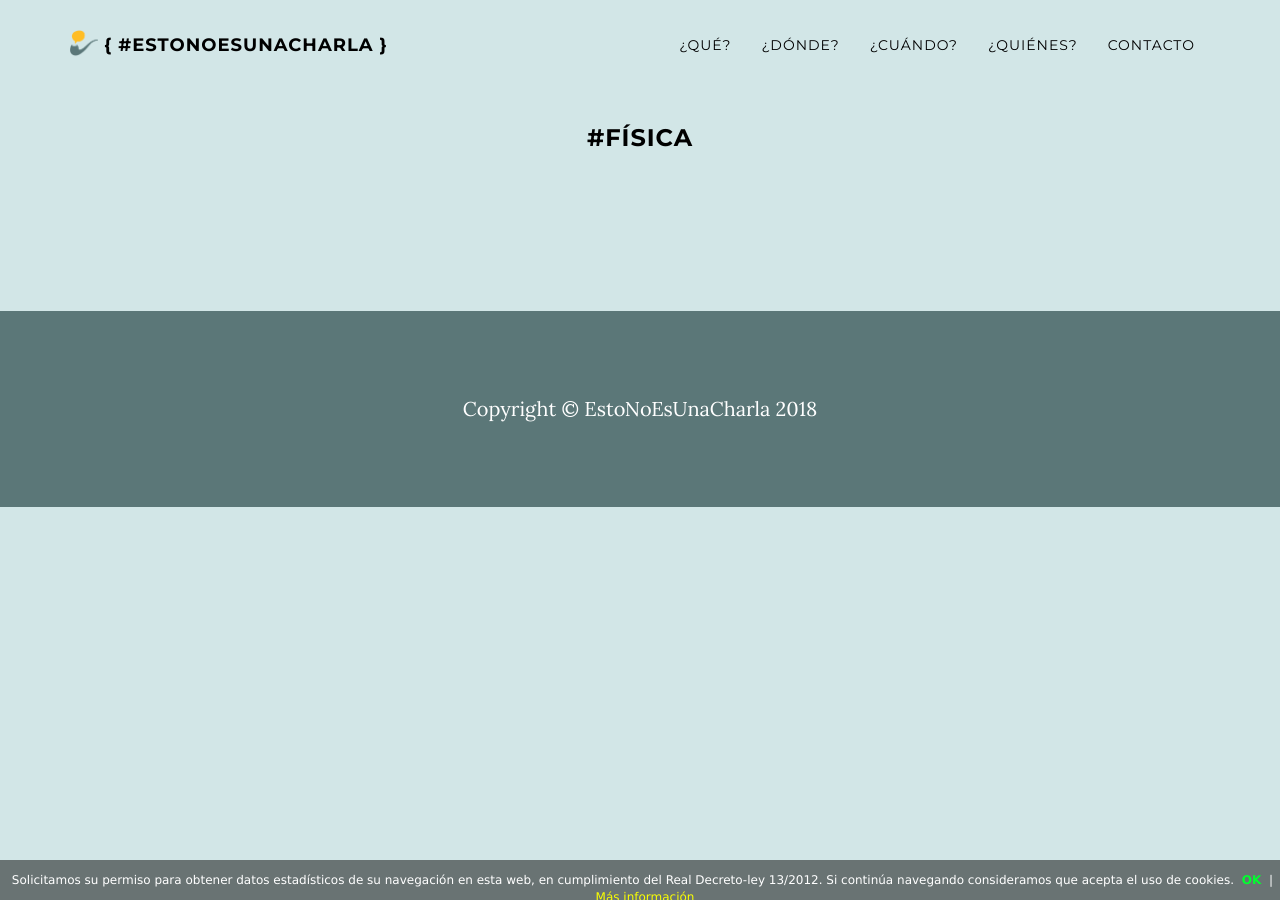
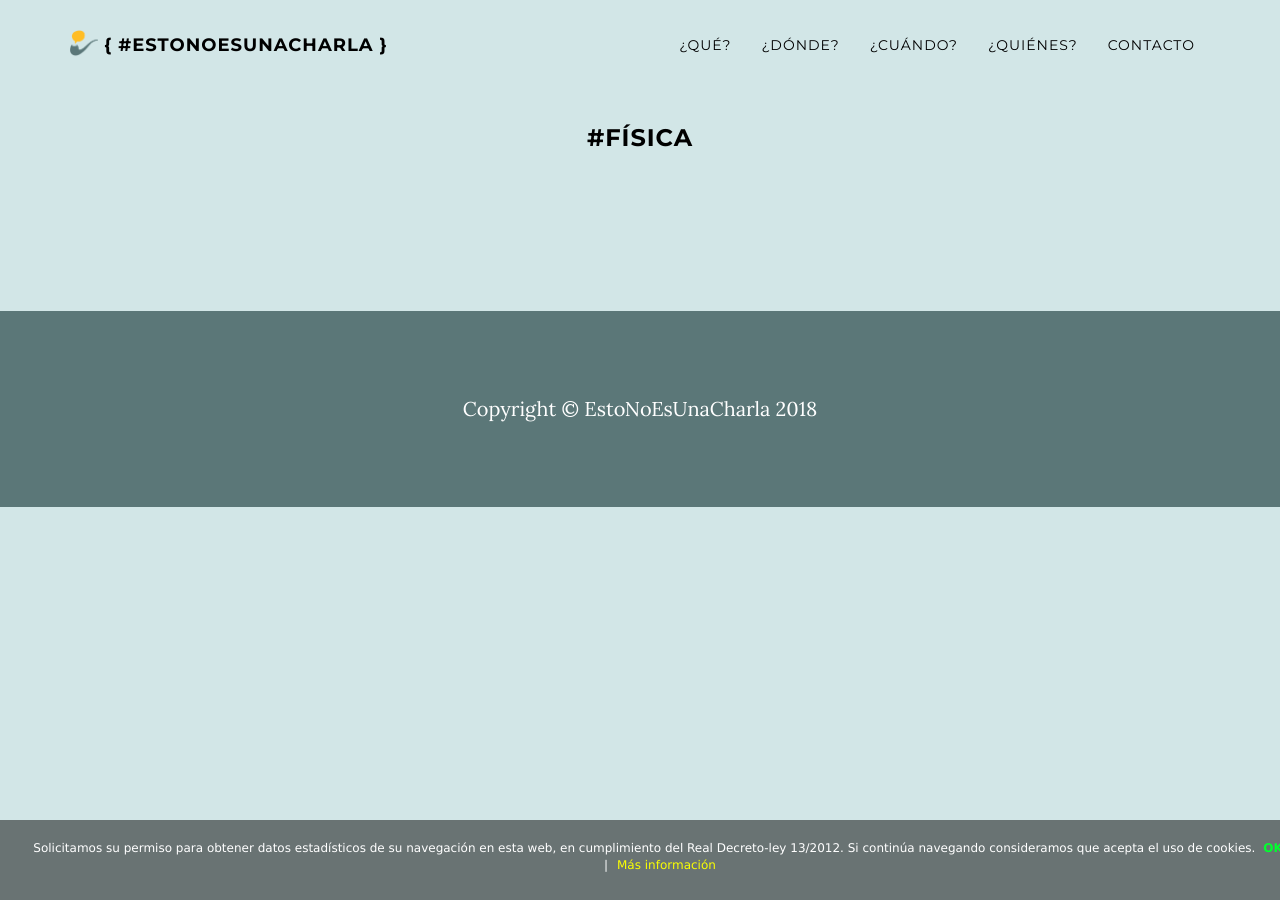
Before and after one commit to estonoesunacharla/web, a Jekyll site: the page built from tags/física.html, in a window 1280 px wide. Built offline with Jekyll 4.4.1, drawn with Linux system fonts in a browser that asks for light colours; nearby versions of some CDN libraries.

Commit message:
Little improvements

```diff
--- a/_includes/footer.html
+++ b/_includes/footer.html
@@ -20,7 +20,7 @@
         Solicitamos su permiso para obtener datos estadísticos de su navegación en esta web, en cumplimiento del Real
         Decreto-ley 13/2012. Si continúa navegando consideramos que acepta el uso de cookies.
         <a href="javascript:void(0);" class="ok" onclick="PonerCookie();"><b>OK</b></a> |
-        <a href="http://politicadecookies.com" target="_blank" class="info">Más información</a>
+        <a href="http://politicadecookies.com" target="_blank" rel="nofollow" class="info">Más información</a>
     </div>
 </div>
 
--- a/css/estonoesunacharla.scss
+++ b/css/estonoesunacharla.scss
@@ -139,21 +139,20 @@
   left:0px;
   right:0px;
   bottom:0px;
-  padding-bottom:20px;
+  padding:20px;
   width:100%;
   text-align:center;
   min-height:40px;
   background-color: rgba(0, 0, 0, 0.5);
   color:#fff;
   z-index:99999;
+  box-sizing: content-box;
 
   .inner {
     width:100%;
-    position:absolute;
-    padding-left:5px;
     font-family:verdana;
     font-size:12px;
-    top:30%;
+    padding: 0 10px;
   }
 
   .inner a.ok {
```
